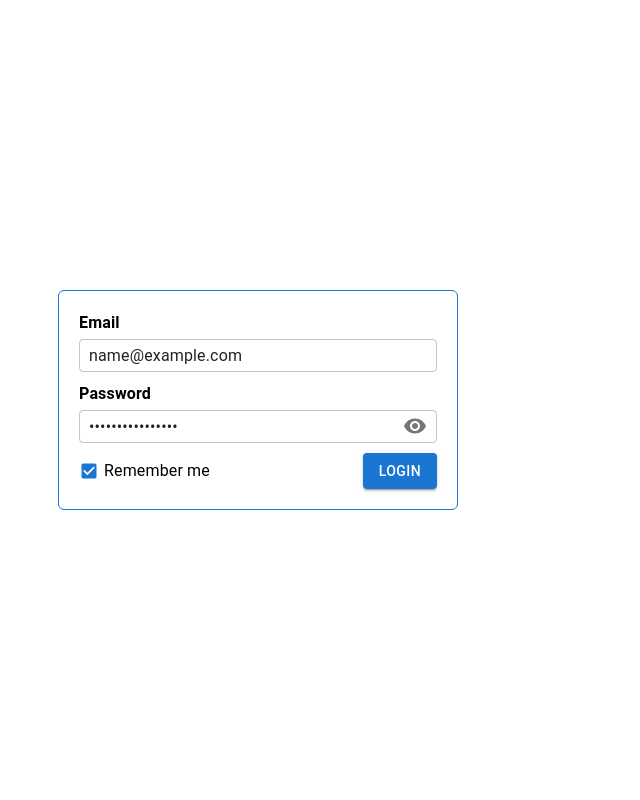
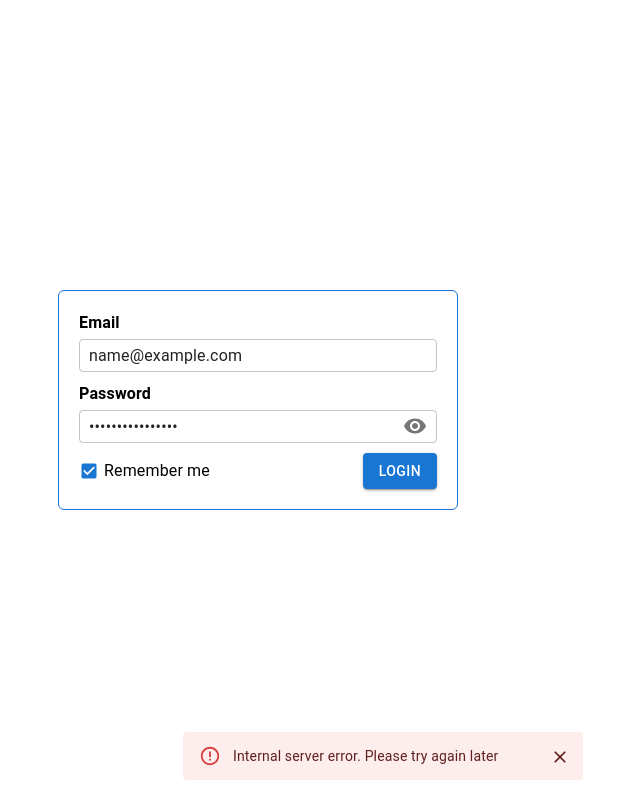
Before and after one commit to FortizFil/product-list, a React (Create React App) app: page / in a window 1280 px wide. Both pictures are taken after typing "name@example.com", "name@example.com" into the empty fields and a click on the button "LOGIN". Shown: the whole page, without its empty margins (382-1022 px from the left). Built offline with nearby package versions, Linux system fonts and the light colour scheme; no server answers; a web font is replaced by a local one.

Commit message:
Add error alert

```diff
--- a/src/App.js
+++ b/src/App.js
@@ -1,10 +1,17 @@
 import React from "react";
+import { useSelector } from "react-redux";
 
 import AppRoutes from "./pages";
-
+import ErrorAlert from "./components/ErrorAlert";
 
 function App() {
-  return <AppRoutes />;
+  const error = useSelector((state) => state.error);
+  return (
+    <>
+      <AppRoutes />
+      {error.error && <ErrorAlert />}
+    </>
+  );
 }
 
 export default App;
--- /dev/null
+++ b/src/components/ErrorAlert/index.js
@@ -0,0 +1,31 @@
+import React from "react";
+import { useDispatch, useSelector } from "react-redux";
+
+import Box from "@mui/material/Box";
+import Alert from "@mui/material/Alert";
+import { styled } from "@mui/material/styles";
+
+import { setError } from "../../redux/error";
+
+const ErrorWrap = styled(Box)(() => ({
+  width: "400px",
+  position: "absolute",
+  bottom: 20,
+  left: 565,
+}));
+
+const ErrorAlert = () => {
+  const error = useSelector((state) => state.error);
+  const dispatch = useDispatch();
+  const closeAlert = () => dispatch(setError(null));
+
+  return (
+    <ErrorWrap>
+      <Alert severity="error" onClose={closeAlert}>
+        {error.error}
+      </Alert>
+    </ErrorWrap>
+  );
+};
+
+export default ErrorAlert;
--- a/src/components/Forms/LoginForm/index.js
+++ b/src/components/Forms/LoginForm/index.js
@@ -19,6 +19,7 @@ import FormControlLabel from "@mui/material/FormControlLabel";
 import { loginSchema } from "./validation";
 import { useLoginMutation } from "../../../services/AuthAPI";
 import { saveUserInfo } from "../../../redux/auth";
+import { setError } from "../../../redux/error";
 
 const FormWrap = styled(Box)(() => ({
   width: "400px",
@@ -90,7 +91,7 @@ const LoginForm = () => {
         localStorage.setItem("token", response.data.access_token);
       }
     } catch (error) {
-      console.log(error);
+      dispatch(setError("Internal server error. Please try again later"));
     }
   };
 
--- /dev/null
+++ b/src/redux/error/index.js
@@ -0,0 +1,19 @@
+import { createSlice } from "@reduxjs/toolkit";
+
+const initialState = {
+  error: null,
+};
+
+export const errorSlice = createSlice({
+  name: "error",
+  initialState,
+  reducers: {
+    setError: (state, { payload }) => {
+      state.error = payload;
+    },
+  },
+});
+
+export const { setError } = errorSlice.actions;
+
+export default errorSlice.reducer;
--- a/src/redux/store.js
+++ b/src/redux/store.js
@@ -3,12 +3,14 @@ import { setupListeners } from "@reduxjs/toolkit/query";
 import { AuthAPI } from "../services/AuthAPI";
 import authSlice from "./auth";
 import filtersSlice from "./filters";
+import errorSlice from "./error";
 
 export const store = configureStore({
   reducer: {
     [AuthAPI.reducerPath]: AuthAPI.reducer,
     auth: authSlice,
     filters: filtersSlice,
+    error: errorSlice,
   },
   middleware: (getDefaultMiddleware) => [
     ...getDefaultMiddleware(),
```
